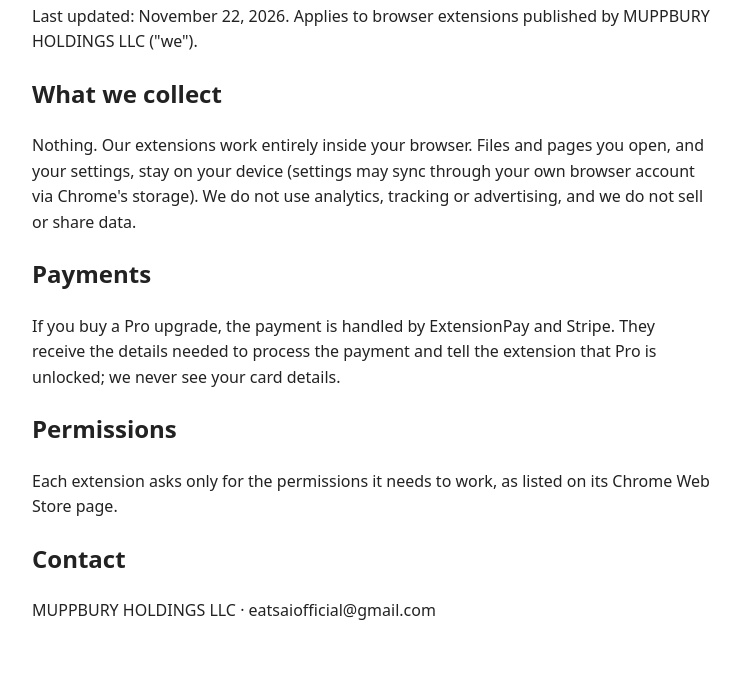
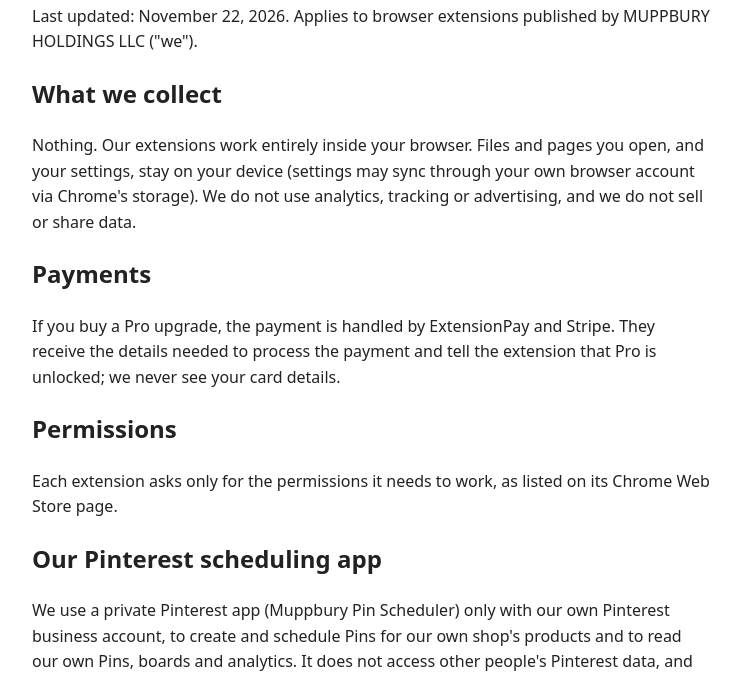
Before and after one commit to parksasbury-cloud/muppbury-site, a plain HTML site: page privacy.html in a window 1280 px wide. Shown: the part 117-796 px from the top of the page, without its empty margins (268-1008 px from the left). Drawn offline with Linux system fonts and the light colour scheme.

Commit message:
privacy: cover our private Pinterest scheduling app
Co-Authored-By: Claude Opus 5.5 <noreply@anthropic.com>

```diff
--- a/privacy.html
+++ b/privacy.html
@@ -4,4 +4,4 @@
 <h2>What we collect</h2><p>Nothing. Our extensions work entirely inside your browser. Files and pages you open, and your settings, stay on your device (settings may sync through your own browser account via Chrome's storage). We do not use analytics, tracking or advertising, and we do not sell or share data.</p>
 <h2>Payments</h2><p>If you buy a Pro upgrade, the payment is handled by ExtensionPay and Stripe. They receive the details needed to process the payment and tell the extension that Pro is unlocked; we never see your card details.</p>
 <h2>Permissions</h2><p>Each extension asks only for the permissions it needs to work, as listed on its Chrome Web Store page.</p>
-<h2>Contact</h2><p>MUPPBURY HOLDINGS LLC · eatsaiofficial@gmail.com</p></body></html>
+<h2>Our Pinterest scheduling app</h2><p>We use a private Pinterest app (Muppbury Pin Scheduler) only with our own Pinterest business account, to create and schedule Pins for our own shop's products and to read our own Pins, boards and analytics. It does not access other people's Pinterest data, and we do not sell or share any data from it. Access tokens are stored privately and you can ask us any question at the contact below.</p><h2>Contact</h2><p>MUPPBURY HOLDINGS LLC · eatsaiofficial@gmail.com</p></body></html>
```
